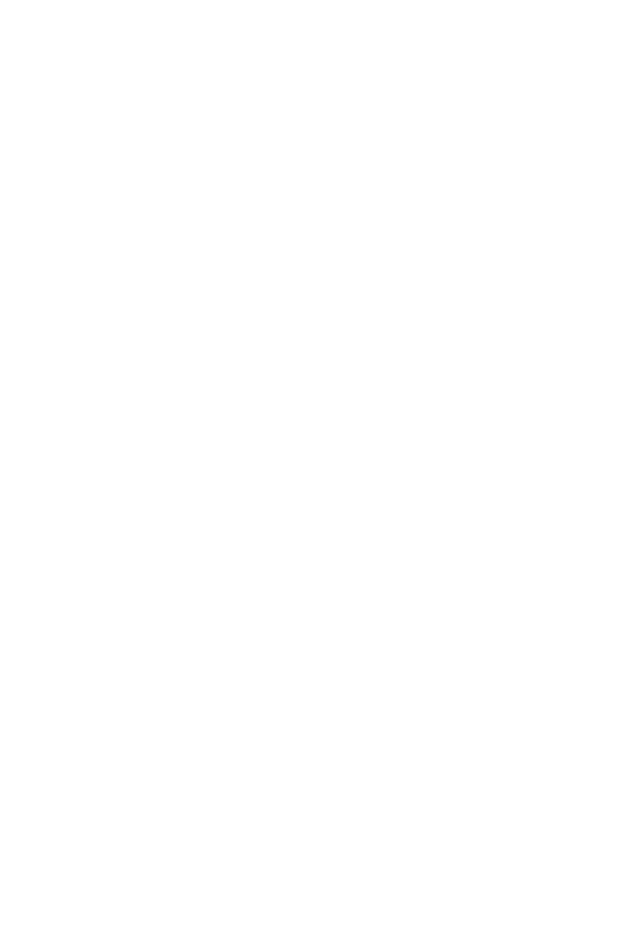
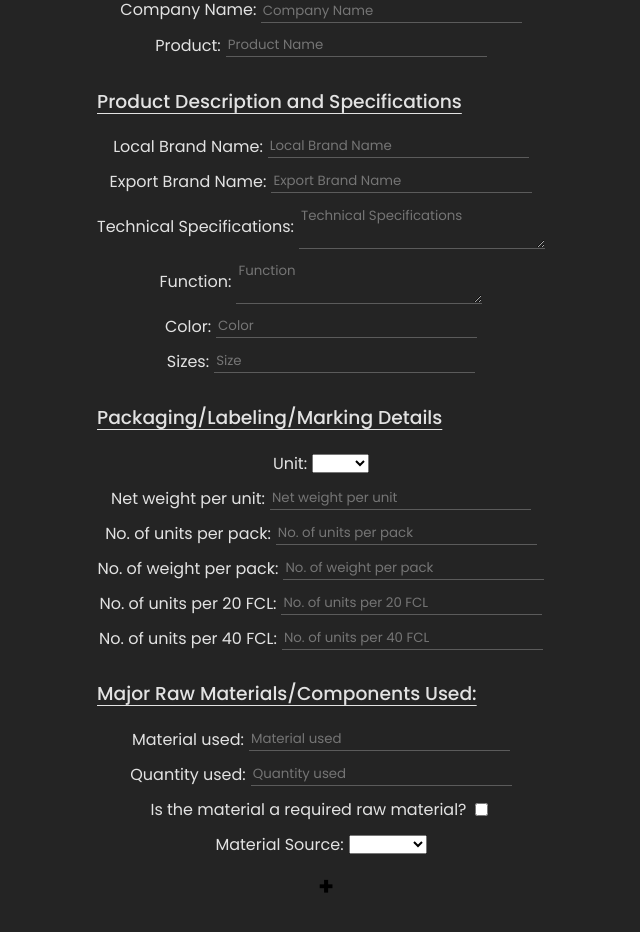
Before and after one commit to ArJSarmiento/CMSC127-Lab1, a React (Vite) app: page /form-3 in a window 1280 px wide. Before the commit this address had no page. Shown: the part 120-1052 px from the top of the page, without its empty margins (319-959 px from the left). Before the commit the page ends 800 px from the top, so only its background shows below. Built offline with nearby package versions, Linux system fonts and the light colour scheme.

Commit message:
addded styles

```diff
--- a/src/App.jsx
+++ b/src/App.jsx
@@ -2,6 +2,7 @@
 import { BrowserRouter as Router, Routes, Route, Navigate } from "react-router-dom";
 import Form1 from './form1';
 import Form2 from './form2';
+import Form3 from './form3';
 
 function App() {
   return (
@@ -10,6 +11,7 @@
         <Routes>
           <Route path='/' element={<Form1 />}></Route>
           <Route path='/form-2' element={<Form2 />}></Route>
+          <Route path='/form-3' element={<Form3 />}></Route>
         </Routes>
       </div>
     </Router>
--- a/src/App.scss
+++ b/src/App.scss
@@ -1,41 +1,8 @@
 #root {
-  max-width: 1280px;
+  width: 100%;
+  height: 100%;
   margin: 0 auto;
   padding: 2rem;
+  color: rgba(255, 255, 255, 0.87);
+  background-color: #242424;
 }
-
-.logo {
-  height: 6em;
-  padding: 1.5em;
-  will-change: filter;
-  transition: filter 300ms;
-}
-.logo:hover {
-  filter: drop-shadow(0 0 2em #646cffaa);
-}
-.logo.react:hover {
-  filter: drop-shadow(0 0 2em #61dafbaa);
-}
-
-@keyframes logo-spin {
-  from {
-    transform: rotate(0deg);
-  }
-  to {
-    transform: rotate(360deg);
-  }
-}
-
-@media (prefers-reduced-motion: no-preference) {
-  a:nth-of-type(2) .logo {
-    animation: logo-spin infinite 20s linear;
-  }
-}
-
-.card {
-  padding: 2em;
-}
-
-.read-the-docs {
-  color: #888;
-}
--- /dev/null
+++ b/src/form.module.scss
@@ -0,0 +1,68 @@
+.form{
+
+    display: flex;
+    flex-direction: column;
+    align-items: center;
+    gap: 10px;
+
+
+    header{
+        text-align: center;
+    }
+
+    h3{
+        font-weight: 500;
+        text-decoration: underline;
+        text-underline-offset: 5px;
+    }
+
+    form{
+        display: flex;
+        flex-direction: column;
+
+        span{
+            display: flex;
+            justify-content: center;
+            align-items: center;
+            margin-bottom: 10px;
+
+            #other_unit{
+                margin-left: 5px;
+            }
+
+            label{
+                margin-right: 5px;
+            }
+        }
+
+        div{
+            display: flex;
+            flex-direction: column;
+        }
+
+        span.btnContainer{
+            display: flex;
+            align-items: center;
+            justify-content: center;
+            flex-direction: row;
+
+            button{
+                border: none;
+                outline: none;
+                background:none;
+                margin-left: 10px;
+                pointer-events: all;
+                cursor: pointer;
+                font-family: inherit;
+                font-size: 25px;
+                font-weight: 600;
+            }
+        }
+    }
+}
+
+.nextBtn {
+    padding: 2rem;
+    width: 200px;
+    align-self: flex-end;
+  }
--- a/src/form1.jsx
+++ b/src/form1.jsx
@@ -1,4 +1,5 @@
-import styles from './form1.module.scss'
+import styles from './form.module.scss'
+import styles1 from './form1.module.scss';
 import { useNavigate } from 'react-router-dom'
 
 function Form1() {
--- a/src/form1.module.scss
+++ b/src/form1.module.scss
@@ -1,4 +1,4 @@
-.form {
+.form{
     display: flex;
     text-align: center;
     flex-direction: column;
@@ -20,10 +20,4 @@
     .header_info {
         text-align: start;
     }
-
-    .nextBtn {
-        padding: 2rem;
-        width: 200px;
-        align-self: flex-end;
-    }
 }
--- /dev/null
+++ b/src/form3.jsx
@@ -0,0 +1,161 @@
+import { useState } from "react";
+import styles from "./form.module.scss";
+
+export default function Form3() {
+    const [showOtherUnit, setShowOtherUnit] = useState("");
+    const [numMaterials, setNumMaterials] = useState("1");
+    return (
+        <section className={styles.form}>
+
+            <header>
+                <h1>Product Sheet</h1>
+            </header>
+
+            <span>
+                <label htmlFor="company-name">Company Name: </label>
+                <input type="text" id="company-name" placeholder="Company Name" />
+            </span>
+
+            <form>
+
+                <span>
+                    <label htmlFor="product-name">Product: </label>
+                    <input type="text" id="product-name" placeholder="Product Name" />
+                </span>
+
+                <div>
+
+                    <h3>Product Description and Specifications</h3>
+
+                    <span>
+                        <label htmlFor="brand-name">Local Brand Name: </label>
+                        <input type="text" id="brand-name" placeholder="Local Brand Name" />
+                    </span>
+
+                    <span>
+                        <label htmlFor="export">Export Brand Name: </label>
+                        <input type="text" id="export" placeholder="Export Brand Name" />
+                    </span>
+
+                    <span>
+                        <label htmlFor="technical-specification">Technical Specifications: </label>
+                        <textarea type="text" id="technical-specification" placeholder="Technical Specifications" />
+                    </span>
+
+                    <span>
+                        <label htmlFor="function">Function: </label>
+                        <textarea type="text" id="function" placeholder="Function" />
+                    </span>
+
+                    <span>
+                        <label htmlFor="color">Color: </label>
+                        <input type="text" id="color" placeholder="Color" />
+                    </span>
+
+                    <span>
+                        <label htmlFor="size">Sizes: </label>
+                        <input type="text" id="size" placeholder="Size" />
+                    </span>
+                </div>
+
+                <div>
+                    <h3>Packaging/Labeling/Marking Details</h3>
+
+                    <span>
+                        <label htmlFor="unit">Unit: </label>
+                        <select
+                            onChange={(e) => {
+                                setShowOtherUnit(e.target.value);
+                            }}
+                        >
+                            <option value="" hidden></option>
+                            <option value="piece">Piece</option>
+                            <option value="bottle">Bottle</option>
+                            <option value="par">Par</option>
+                            <option value="other">Other</option>
+                        </select>
+                        {
+                            // if other, show input
+                            showOtherUnit === "other" ?
+                                <input type="text" id={styles.other_unit} placeholder="Other" />
+                                :
+                                null
+                        }
+                    </span>
+
+                    <span>
+                        <label htmlFor="net-weight">Net weight per unit: </label>
+                        <input type="text" id="net-weight" placeholder="Net weight per unit" />
+                    </span>
+
+                    <span>
+                        <label htmlFor="units-per-pack">No. of units per pack: </label>
+                        <input type="text" id="units-per-pack" placeholder="No. of units per pack" />
+                    </span>
+
+                    <span>
+                        <label htmlFor="weight-per-pack">No. of weight per pack: </label>
+                        <input type="text" id="weight-per-pack" placeholder="No. of weight per pack" />
+                    </span>
+
+                    <span>
+                        <label htmlFor="units-per-20">No. of units per 20 FCL: </label>
+                        <input type="text" id="units-per-20" placeholder="No. of units per 20 FCL" />
+                    </span>
+
+                    <span>
+                        <label htmlFor="units-per-40">No. of units per 40 FCL: </label>
+                        <input type="text" id="units-per-40" placeholder="No. of units per 40 FCL" />
+                    </span>
+
+                </div>
+
+                <h3>Major Raw Materials/Components Used:</h3>
+
+                {
+                    <div>
+
+                        <span>
+                            <label htmlFor="material-used">Material used: </label>
+                            <input type="text" id="material-used" placeholder="Material used" />
+                        </span>
+
+                        <span>
+                            <label htmlFor="quantity-used">Quantity used: </label>
+                            <input type="text" id="quantity-used" placeholder="Quantity used" />
+                        </span>
+
+                        <span>
+                            <label htmlFor="is-required">Is the material a required raw material?</label>
+                            <input type="checkbox" id="is-required" />
+                        </span>
+
+                        <span>
+                            <label htmlFor="">Material Source: </label>
+                            <select>
+                                <option value="" hidden></option>
+                                <option value="domestic">Domestic</option>
+                                <option value="imported">Imported</option>
+                            </select>
+                        </span>
+
+                    </div>
+                }
+
+                <span className={styles.btnContainer}>
+
+                    <button
+                    onClick={(e)=>{
+                        e.preventDefault();
+                    }}>
+                        +
+                    </button>
+
+                </span>
+
+
+            </form>
+
+        </section>
+    );
+}
--- a/src/index.scss
+++ b/src/index.scss
@@ -1,5 +1,5 @@
-@import url("https://fonts.googleapis.com/css2?family=Poppins:wght@300;400;500;600&display=swap");
-@import url("https://fonts.googleapis.com/css2?family=Poppins:wght@300;400;500;600&display=swap");
+@import url('https://fonts.googleapis.com/css2?family=Poppins:ital,wght@0,100;0,200;0,300;0,400;0,500;0,700;0,800;0,900;1,100&display=swap');
+
 
 :root {
   font-synthesis: none;
@@ -52,4 +52,15 @@
   -moz-user-select: text; /* Firefox 2+ */
   -ms-user-select: text; /* IE 10+ */
   user-select: text; /* Standard syntax */
+
+  color: inherit;
+  outline: none;
+  border: none;
+  border-bottom: #5b5b5b 1px solid;
+  background: none;
+  font-family: "Poppins";
 }
+
+input[type="file"]{
+  border-bottom: none;
+}
```
